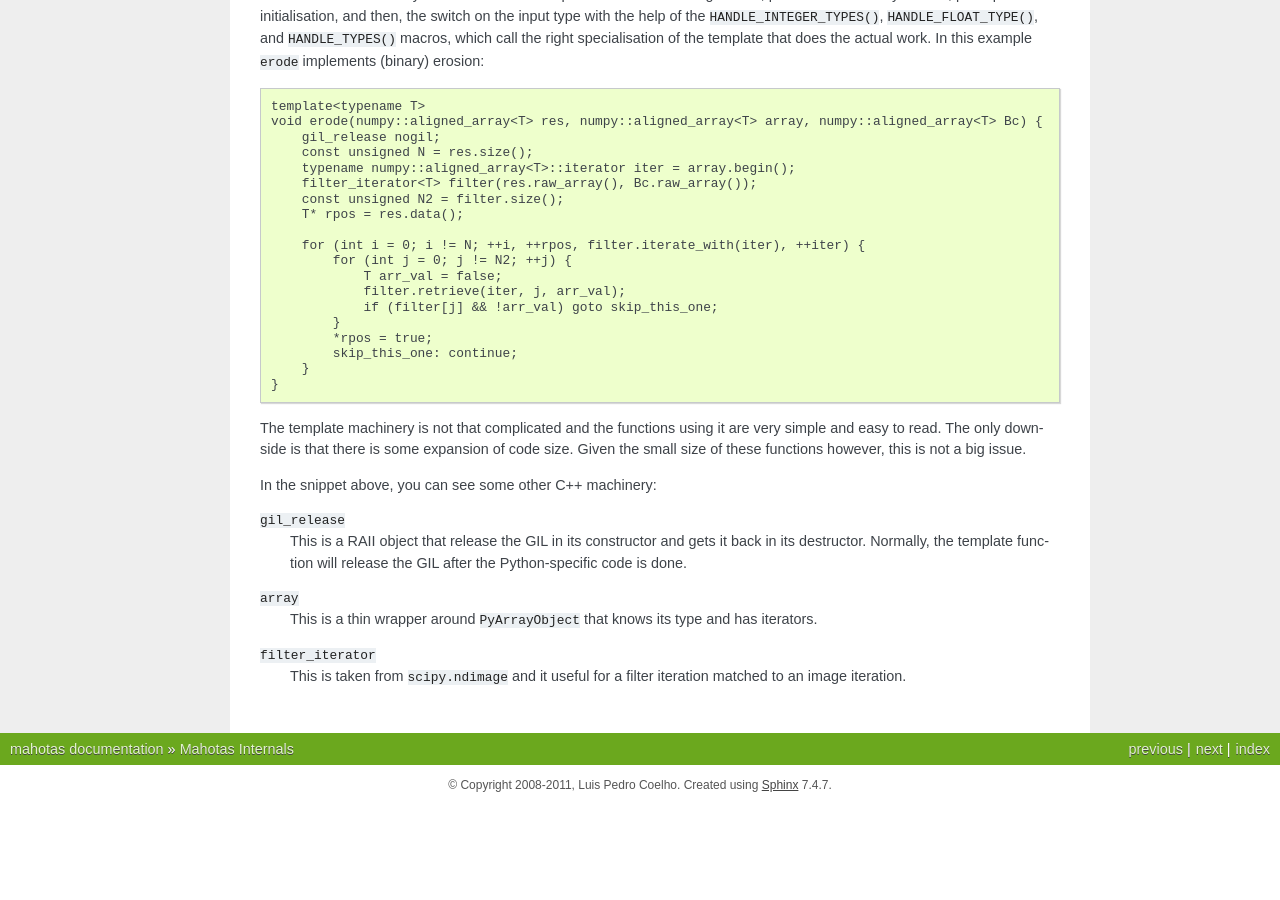
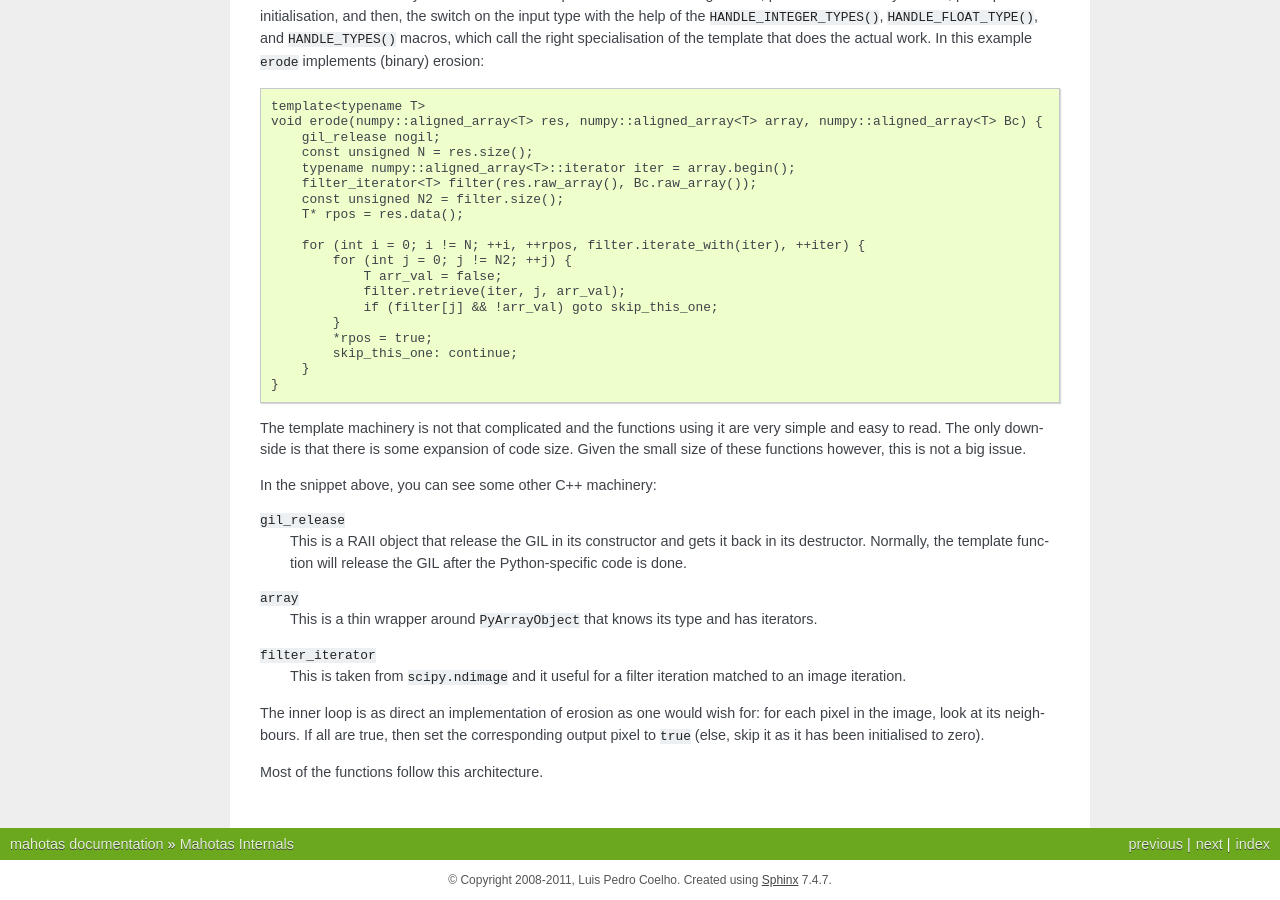
Before and after one commit to luispedro/mahotas, a Sphinx documentation site: the page built from docs/source/internals.rst, in a window 1280 px wide and 900 px high, scrolled down 816 px. Built offline with Sphinx 7.4.7, drawn with Linux system fonts in a browser that asks for light colours; formulas are drawn with MathJax 3; before the commit the page ends 1621 px from its top, so only the background shows below that.

Commit message:
DOC Describe erosion implementation

```diff
--- a/docs/source/internals.rst
+++ b/docs/source/internals.rst
@@ -88,3 +88,10 @@ In the snippet above, you can see some other C++ machinery:
 ``filter_iterator``
     This is taken from ``scipy.ndimage`` and it useful for a filter iteration
     matched to an image iteration.
+
+The inner loop is as direct an implementation of erosion as one would wish for:
+for each pixel in the image, look at its neighbours. If all are true, then set
+the corresponding output pixel to ``true`` (else, skip it as it has been
+initialised to zero).
+
+Most of the functions follow this architecture.
```
